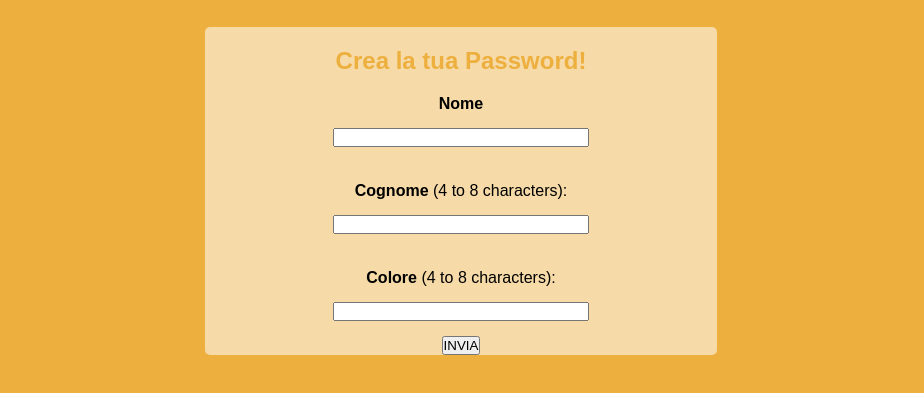
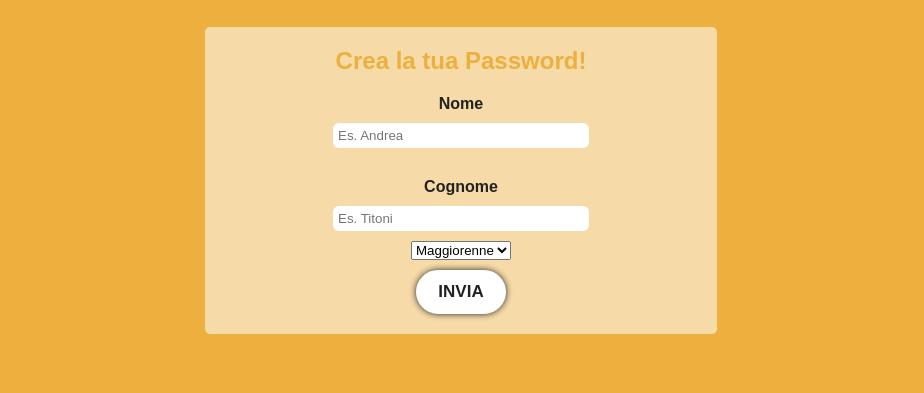
Before and after one commit to titoni-andrea/js-pwdgen-wannabe, a plain HTML site: page index.html in a window 1280 px wide. Shown: the part 123-516 px from the top of the page, without its empty margins (179-1103 px from the left). Drawn offline with Linux system fonts and the light colour scheme.

Commit message:
impostazione pagina

```diff
--- a/index.html
+++ b/index.html
@@ -19,15 +19,19 @@
             <h2 class="sottotitolo">Crea la tua Password!</h2>
 
             <label for="name"><strong>Nome</strong></label>
-            <input type="text" id="name" name="name" size="10" />
+            <input type="text" id="name" name="name" size="10" placeholder="Es. Andrea" />
 
-            <label for="cognome"><strong>Cognome</strong> (4 to 8 characters):</label>
-            <input type="text" id="cognome" name="cognome" size="10" />
+            <label for="cognome"><strong>Cognome</strong></label>
+            <input type="text" id="cognome" name="cognome" size="10" placeholder="Es. Titoni" />
 
-            <label for="colore"><strong>Colore</strong> (4 to 8 characters):</label>
-            <input type="text" id="colore" name="colore" size="10" />
+            <select name='frutto'>
+                <option value='A'>Maggiorenne</option>
+                <option value='B'>Minorenne</option>
+                <option value='C'>Senior</option>
+            </select>
 
-            <button onclick="PwdGen()">INVIA</button>
+
+            <button class="bottone" onclick="PwdGen()">INVIA</button>
         </div>
     </div>
 
--- a/main.js
+++ b/main.js
@@ -7,9 +7,6 @@
 // let pwd = nomeUtente + cognomeUtente + coloreUtente + "#24"
 
 // alert(pwd)
-
-
-
 
 function PwdGen() {
     let nomeUtente = document.getElementById("name").value;
@@ -31,6 +28,9 @@ function PwdGen() {
     }
     else {
         alert(risultato)
+        document.getElementById("name").value = ""
+        document.getElementById("cognome").value = ""
+        document.getElementById("colore").value = ""
     }
 
 }
--- a/style.css
+++ b/style.css
@@ -41,9 +41,37 @@ body {
 label {
     text-align: center;
     padding-top: 20px;
+    color: #222;
 }
 
 input {
     width: 50%;
-    margin: 15px 0px;
+    margin: 10px 0px;
+    background-color: white;
+    border: none;
+    padding: 5px;
+    border-radius: 6px;
 }
+
+.bottone {
+    background-color: white;
+    padding: 10px 20px;
+    border: none;
+    margin-bottom: 20px;
+    margin-top: 10px;
+    border-radius: 30px;
+    color: #222;
+    font-weight: bold;
+    font-size:17px;
+    border: solid 2px white;
+    box-shadow: 0px 0px 6px #222;
+}
+
+.bottone:hover {
+    border: solid 2px #222;
+}
+
+.bottone:active {
+    background-color: #222;
+    color: white;
+}
```
